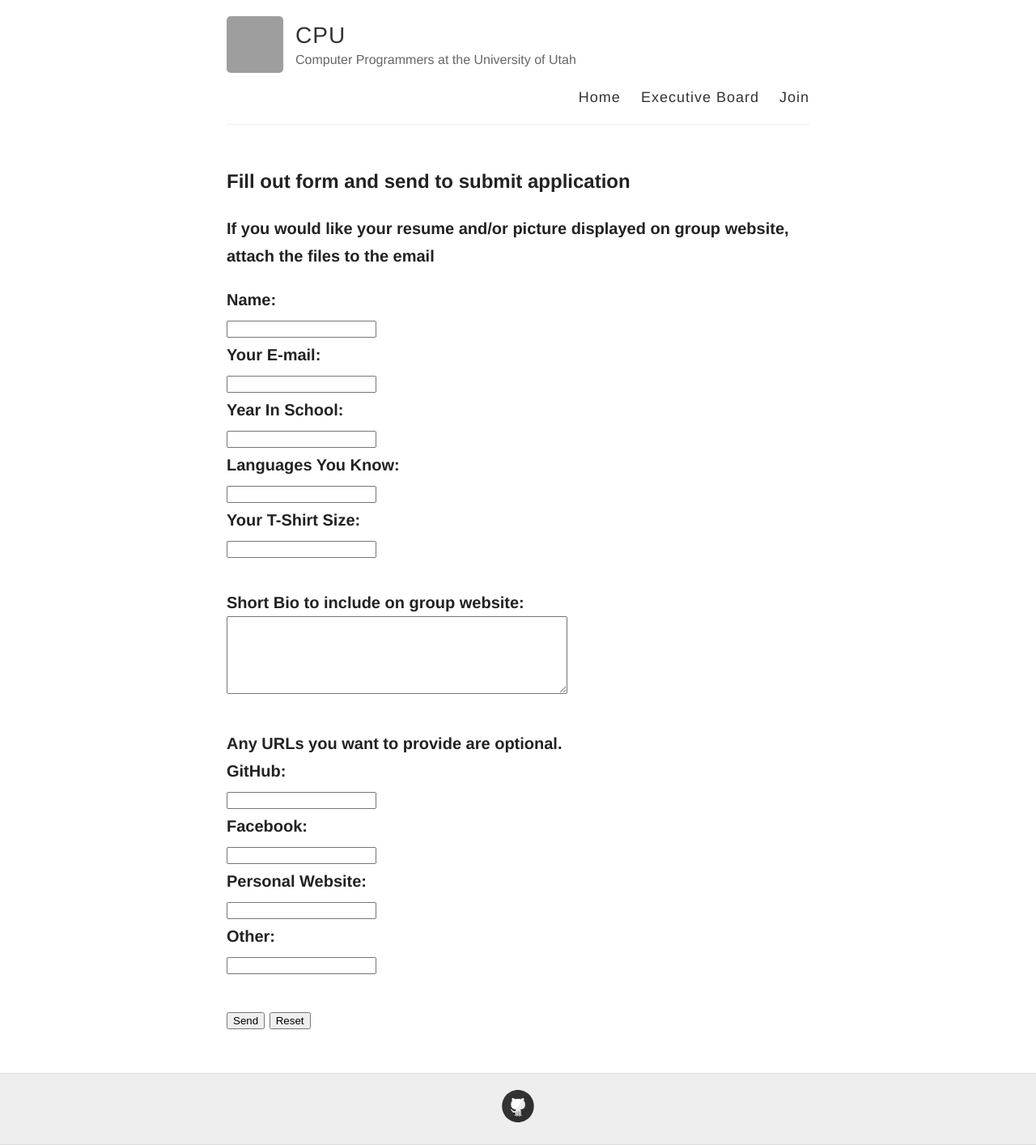
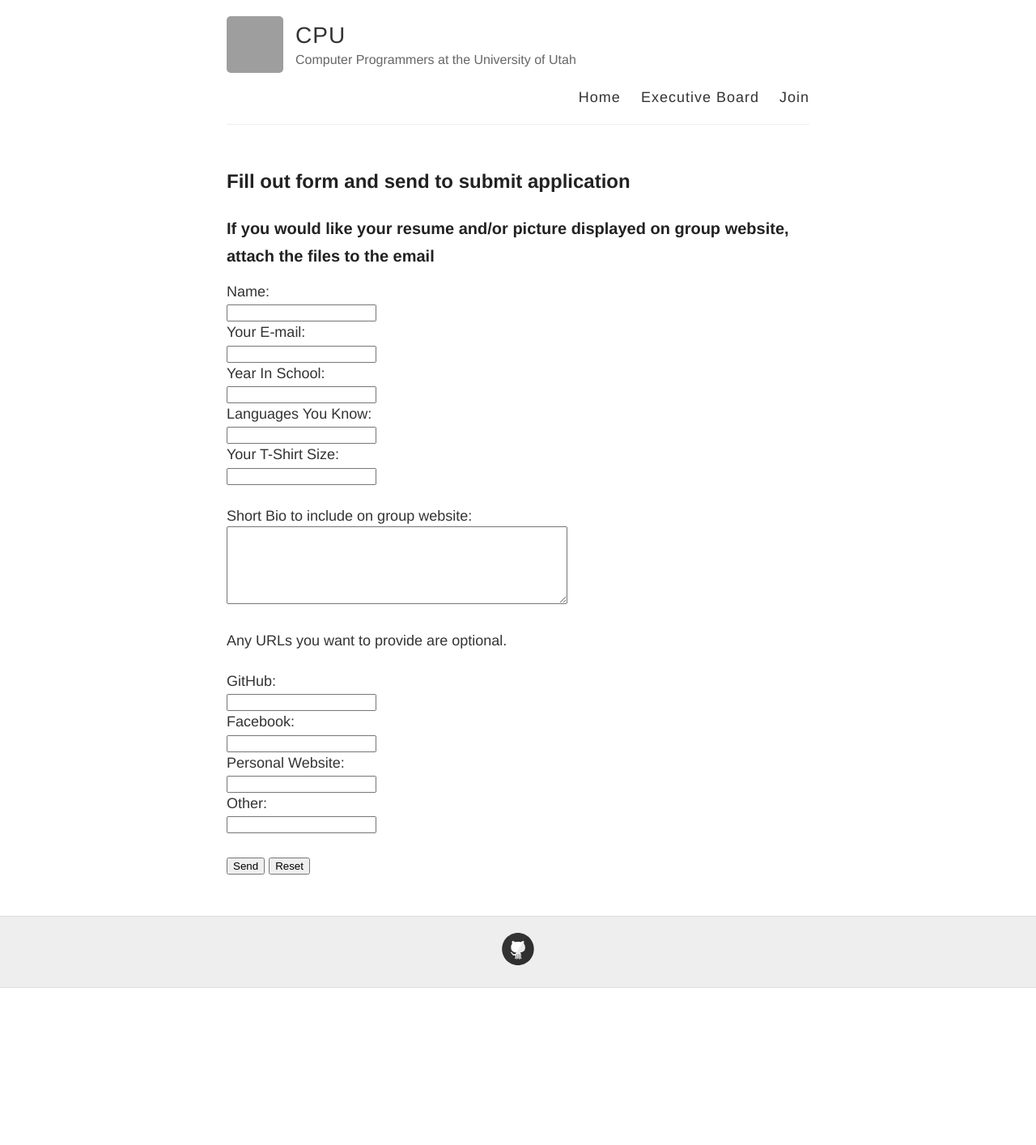
Before and after one commit to joshcally/cpuofu.github.io, a Jekyll site: the page built from join.html, in a window 1280 px wide. Shown: the whole page at 81% size. Built offline with Jekyll 4.4.1, drawn with Linux system fonts in a browser that asks for light colours; Markdown is read by kramdown in place of the engine named in the settings; after the commit the page ends 1220 px from its top, so only the background shows below that; grey boxes are pictures that could not be loaded.

Commit message:
Line break and header font

```diff
--- a/join.html
+++ b/join.html
@@ -5,7 +5,7 @@
 ---
 
 <h2>Fill out form and send to submit application</h2>
-<h3>If you would like your resume and/or picture displayed on group website, attach the files to the email<h3>
+<h3>If you would like your resume and/or picture displayed on group website, attach the files to the email</h3>
 
 <form action="MAILTO:cpuofu@gmail.com?subject=NEW MEMBER" id="joinform" method="post" enctype="text/plain">
 Name:<br>
@@ -23,7 +23,7 @@
 Short Bio to include on group website:<br>
 <textarea rows="6" cols="50" name="comment" form="joinform"></textarea><br><br>
 
-  Any URLs you want to provide are optional.<br>
+  Any URLs you want to provide are optional.<br><br>
 
   GitHub:<br>
   <input type="text" name="github" form="joinform"><br>
```
